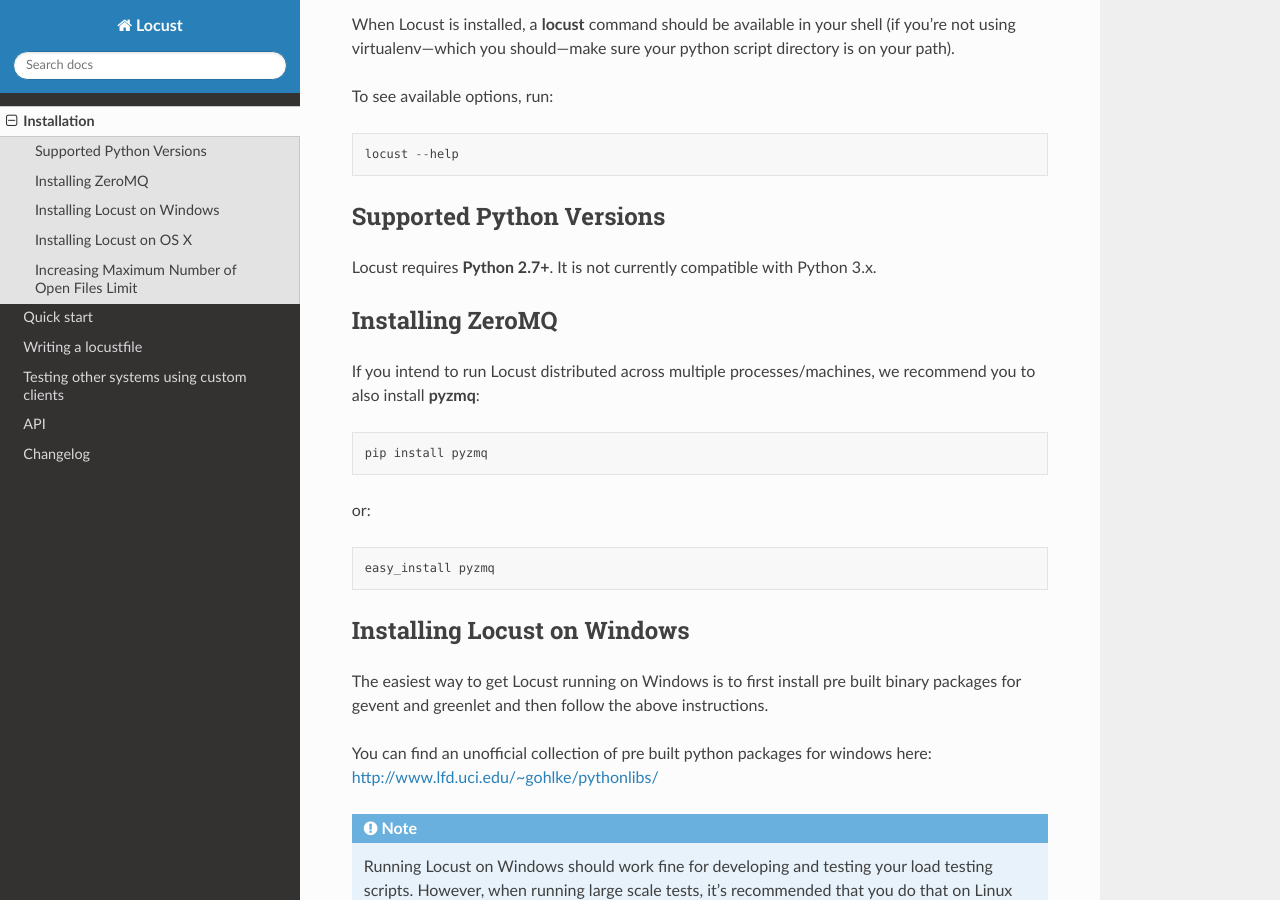
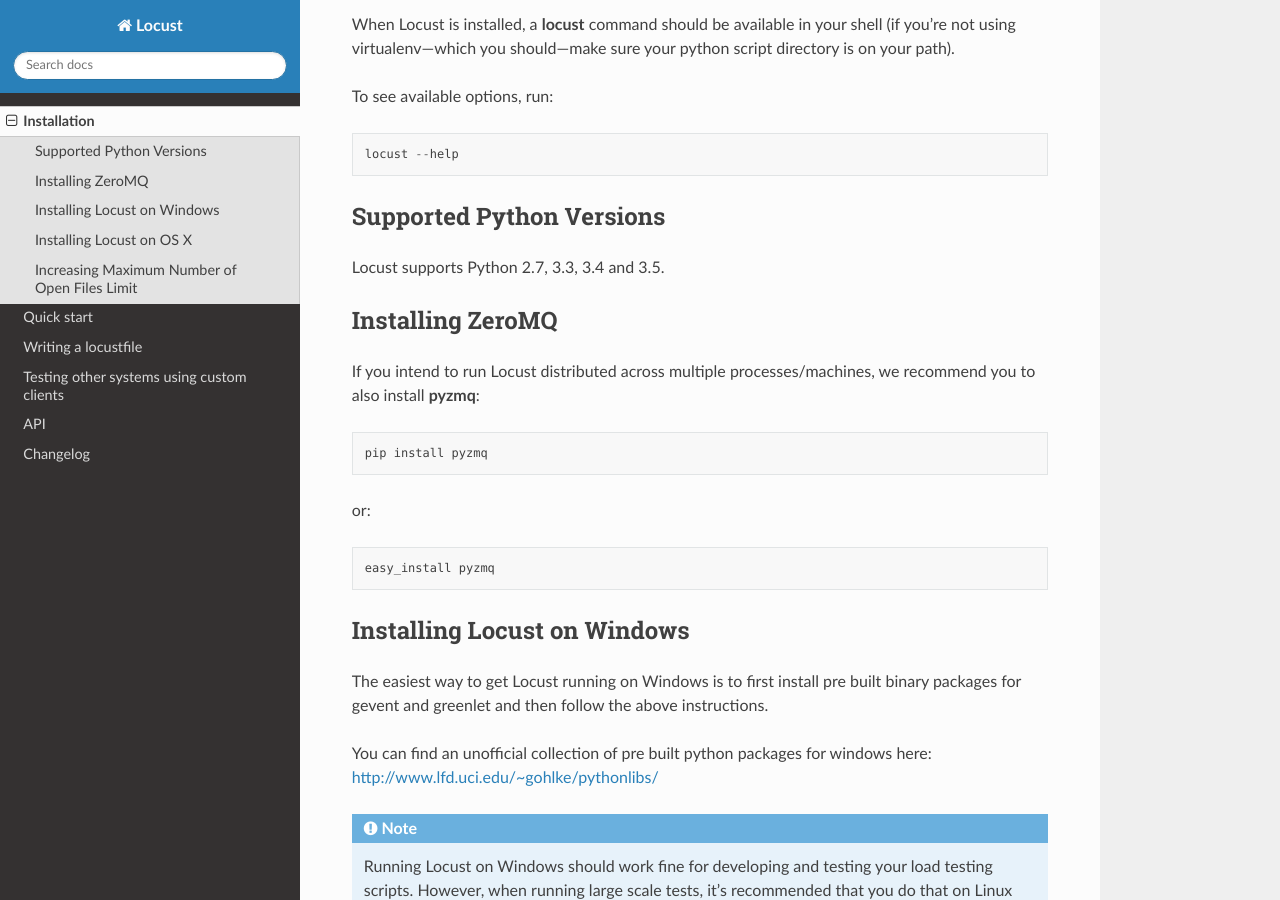
Before and after one commit to locustio/locust, a Sphinx documentation site: the page built from docs/installation.rst, in a window 1280 px wide and 900 px high, scrolled down 376 px. Built offline with Sphinx 7.4.7 and the Read the Docs theme 2.0.0, drawn with Linux system fonts in a browser that asks for light colours; pages that are not in the unit, such as notebooks, are missing from menus.

Commit message:
Update supported Python versions

```diff
--- a/docs/installation.rst
+++ b/docs/installation.rst
@@ -22,7 +22,7 @@
 Supported Python Versions
 -------------------------
 
-Locust requires **Python 2.7+**.  It is not currently compatible with Python 3.x.
+Locust supports Python 2.7, 3.3, 3.4 and 3.5.
 
 
 Installing ZeroMQ
```
